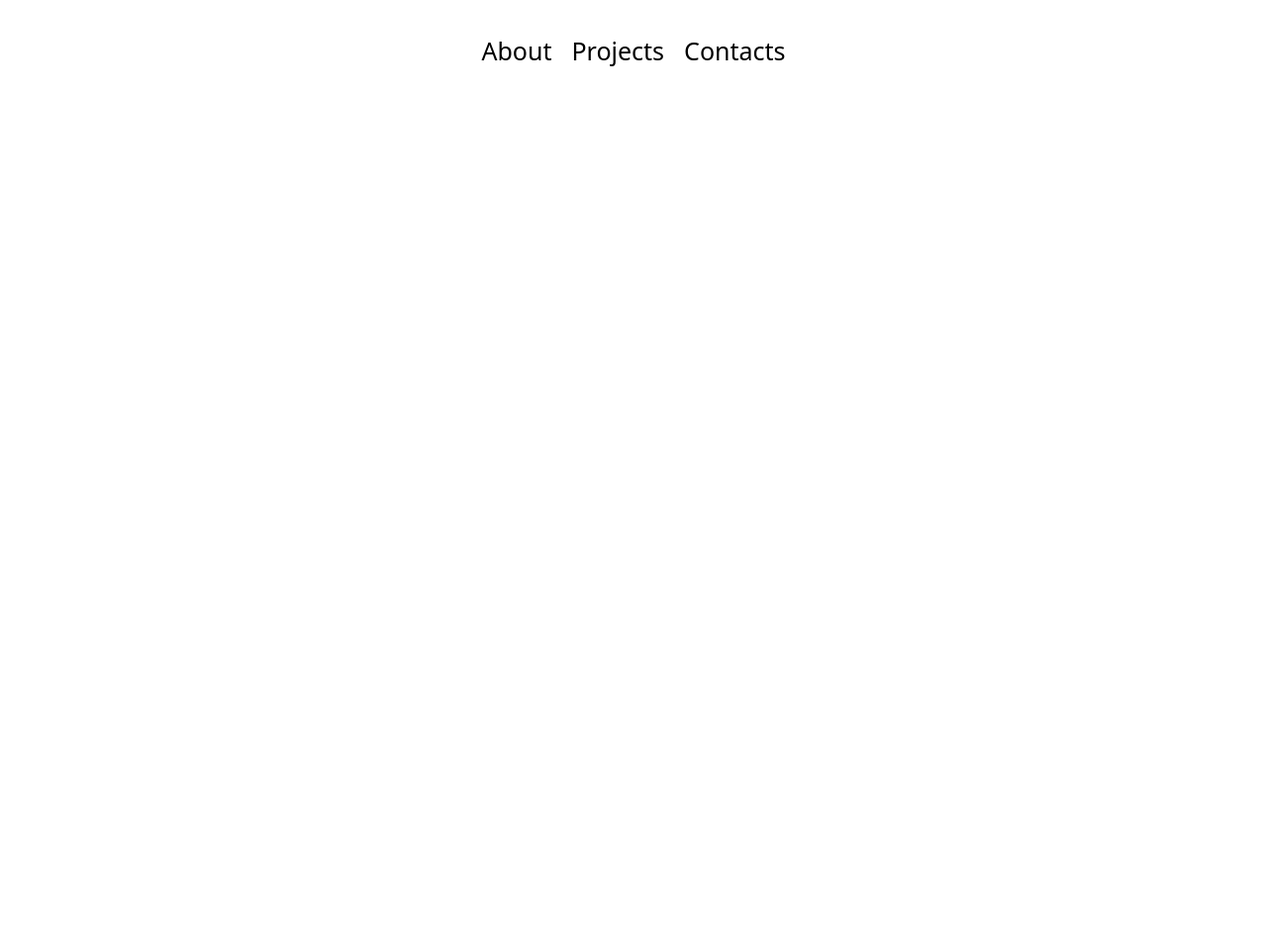
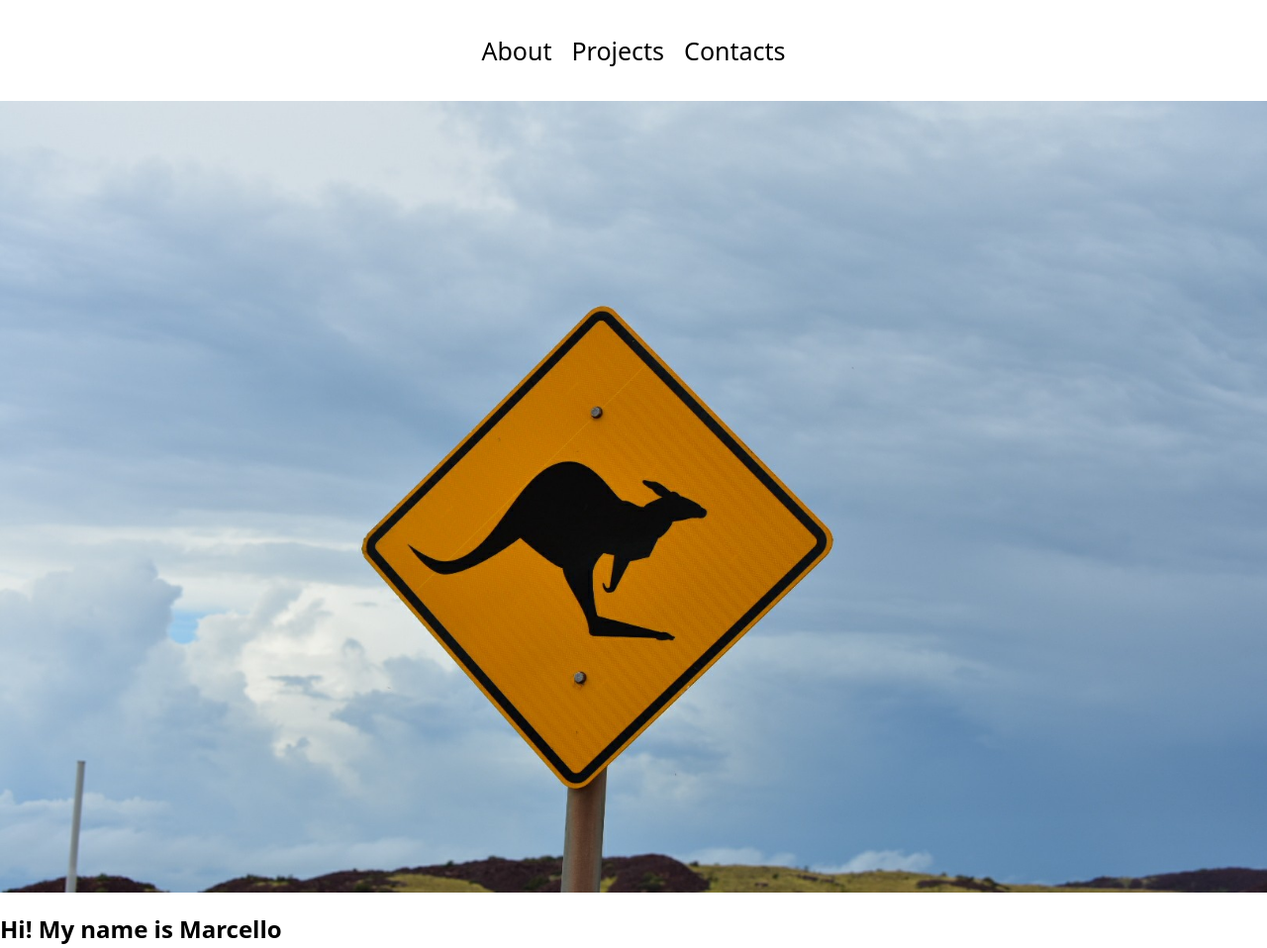
Before and after one commit to GigiKrugman/Portfolio, a plain HTML site: page index.html in a window 1280 px wide. Shown: the whole page at 99% size. Before the commit the page ends 800 px from the top, so only its background shows below. Drawn offline with Linux system fonts and the light colour scheme.

Commit message:
New Feat

```diff
--- /dev/null
+++ b/Css/hero.css
@@ -0,0 +1,6 @@
+.hero--image {
+  position: relative;
+  width: 100vw;
+  height: 100vh;
+  display: flex;
+}
--- a/index.html
+++ b/index.html
@@ -9,6 +9,7 @@
     <link rel="stylesheet" href="/Css/about.css" />
     <link rel="stylesheet" href="/Css/projects.css" />
     <link rel="stylesheet" href="/Css/footer.css" />
+    <link rel="stylesheet" href="/Css/hero.css" />
     <title>Marcello's Portfolio</title>
   </head>
   <body>
@@ -18,7 +19,10 @@
       <p class="navbar--item">Contacts</p>
     </div>
 
-    <section class="hero--section"></section>
+    <section class="hero--section">
+      <img src="Images/Australia.jpeg" class="hero--image" alt="hero image" />
+      <h1>Hi! My name is Marcello</h1>
+    </section>
     <section class="about--section"></section>
     <section class="projects--section"></section>
     <footer></footer>
```
Also changed, not shown: Images/Australia.jpeg (added).
